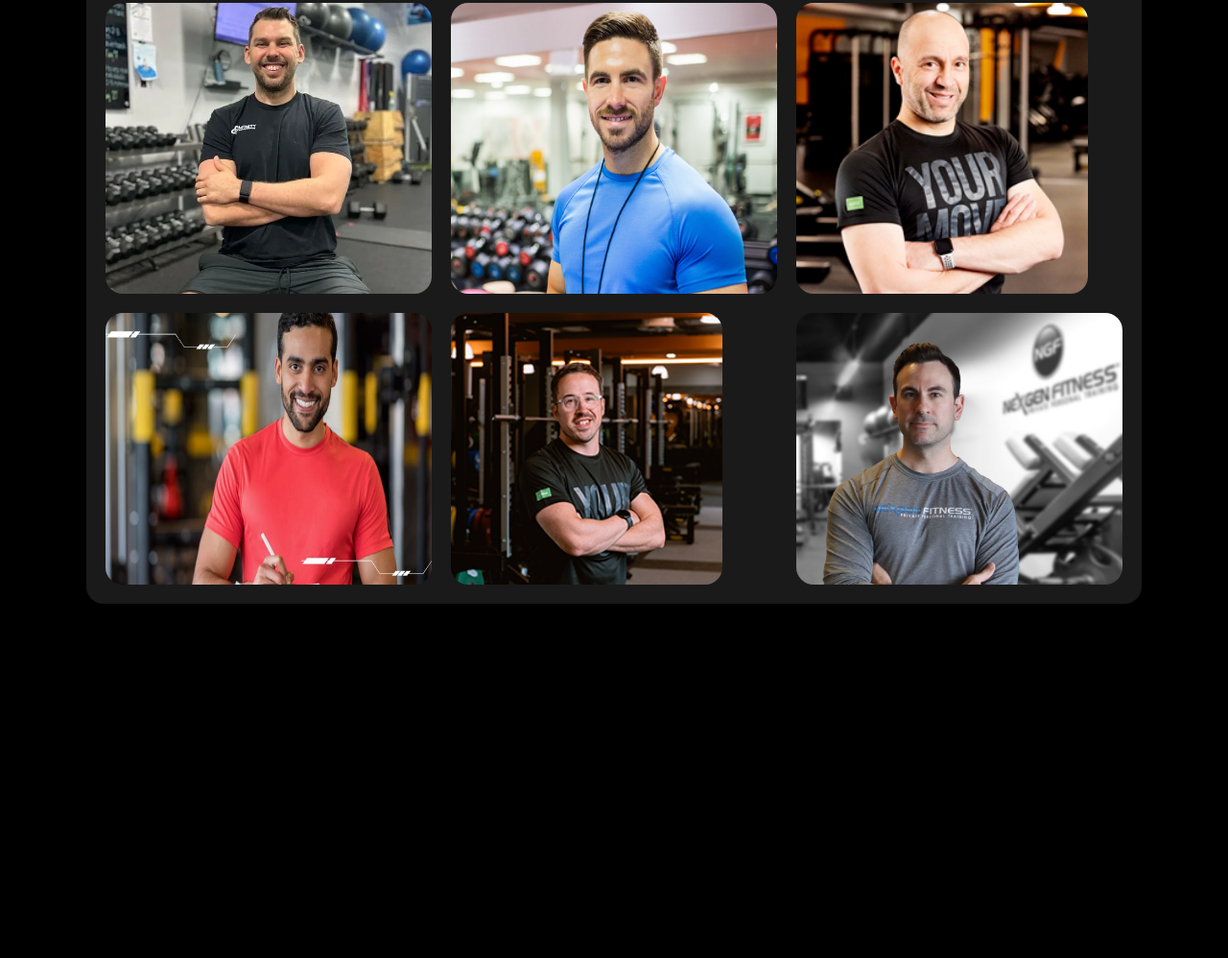
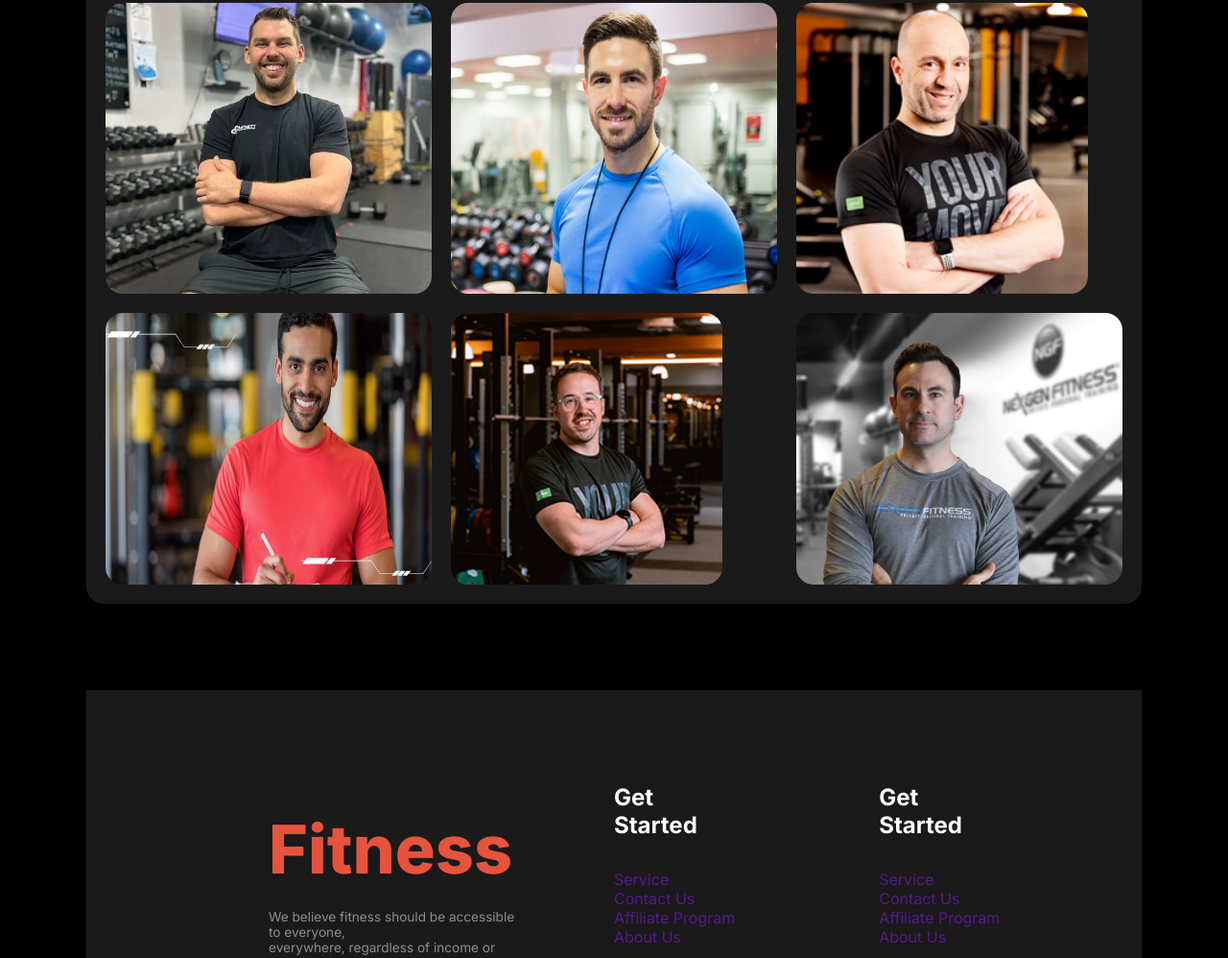
Before and after one commit to Anowar1987/versatile-fitness--assignment-02-, a plain HTML site: page index.html in a window 1280 px wide. Shown: the part 1802-2800 px from the top of the page at 96% size. Before the commit the page ends 2439 px from the top, so only its background shows below. Drawn offline with Linux system fonts and the light colour scheme.

Commit message:
footer section completed

```diff
--- a/index.html
+++ b/index.html
@@ -121,8 +121,31 @@
          </section>
          <!-- Meet our team section ends -->
     </main>
-    <footer>
-
+    <footer class="footer-container display-flex">
+        <div class="footer-content">
+            <h2 class="footer-title">Fitness</h2>
+            <p class="section-description">We believe fitness should be accessible to everyone, <br> everywhere, regardless of income or access to a gym. With <br> hundreds of professional workouts.</p>
+        </div>
+        <div class="footer-nav display-flex">
+            <div>
+                <h4 class="footer-nav-title">Get Started</h4>
+            <ul class="nav-links">
+                <li class="nav-item"><a class="nav-link" href="">Service</a></li>
+                <li class="nav-item"><a class="nav-link" href="">Contact Us</a></li>
+                <li class="nav-item"><a class="nav-link" href="">Affiliate Program</a></li>
+                <li class="nav-item"><a class="nav-link" href="">About Us</a></li>
+            </ul>
+            </div>
+            <div>
+                <h4 class="footer-nav-title">Get Started</h4>
+                <ul class="nav-links">
+                    <li class="nav-item"><a class="nav-link" href="">Service</a></li>
+                    <li class="nav-item"><a class="nav-link" href="">Contact Us</a></li>
+                    <li class="nav-item"><a class="nav-link" href="">Affiliate Program</a></li>
+                    <li class="nav-item"><a class="nav-link" href="">About Us</a></li>
+                </ul>
+            </div>
+        </div>
     </footer>
 </body>
 </html>
--- a/styles/style.css
+++ b/styles/style.css
@@ -226,6 +226,38 @@ body {
     height: 100%;
     border-radius: 18px;
 }
+/* Footer related styles */
+.footer-container{
+    max-width: 1440px;
+    margin-top: 90px;
+    background: rgba(255, 255, 255, 0.1);
+    padding: 65px 190px 79px 190px;
+    gap: 100px;
+}
+.footer-title{
+    font-size: 4.37rem;
+    font-weight: 800;
+    color: rgb(230, 83, 60);
+    margin-bottom: 20px;
+}
+.footer-nav{
+    gap: 150px;
+}
+.footer-content, .footer-nav{
+    max-width: 50%;
+}
+.footer-nav-title{
+    font-size: 1.5rem;
+    font-weight: 700;
+    color: rgb(255, 255, 255);
+}
+.nav-link{
+    margin-left: -100px;
+}
+footer .footer-nav ul li a{
+    color: (255, 255, 255, 0.5);
+}
+
 
 
 @media screen and (max-width: 576px) {
```
